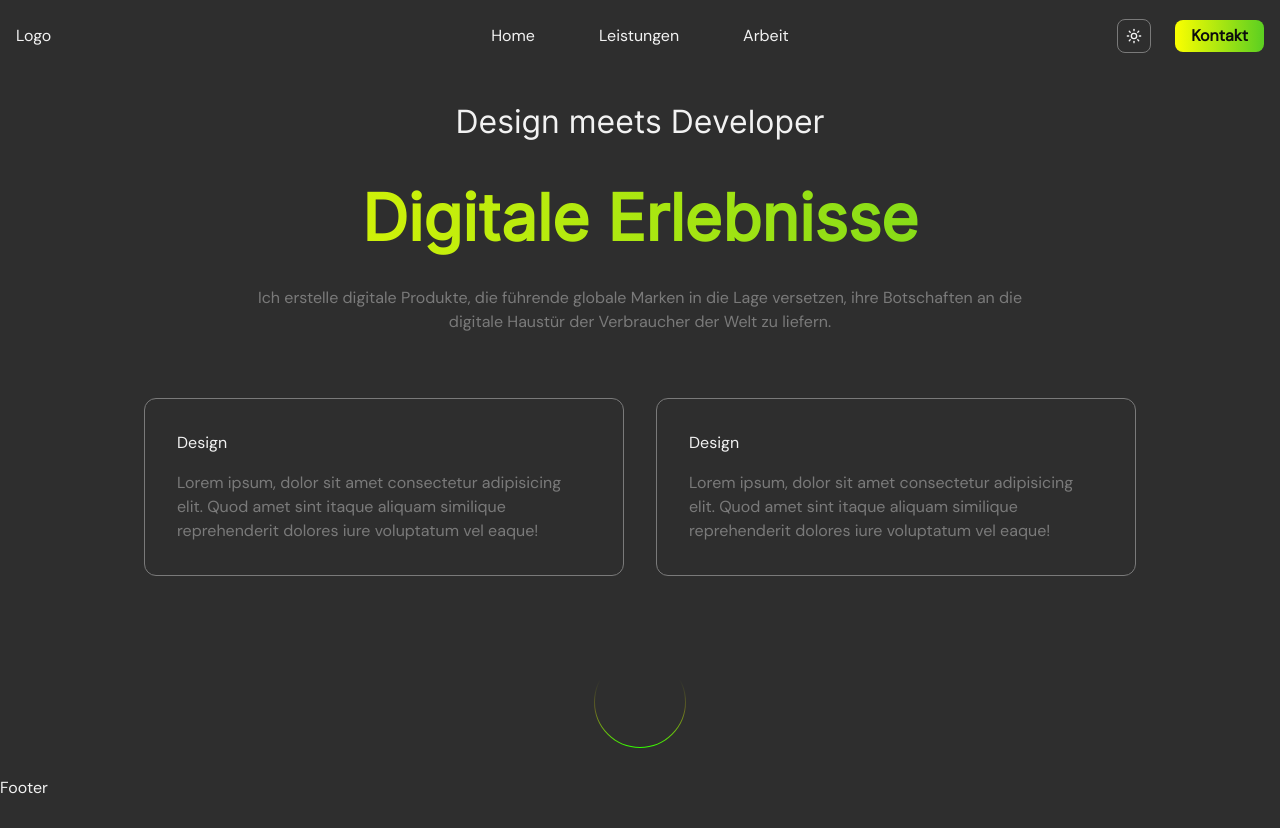
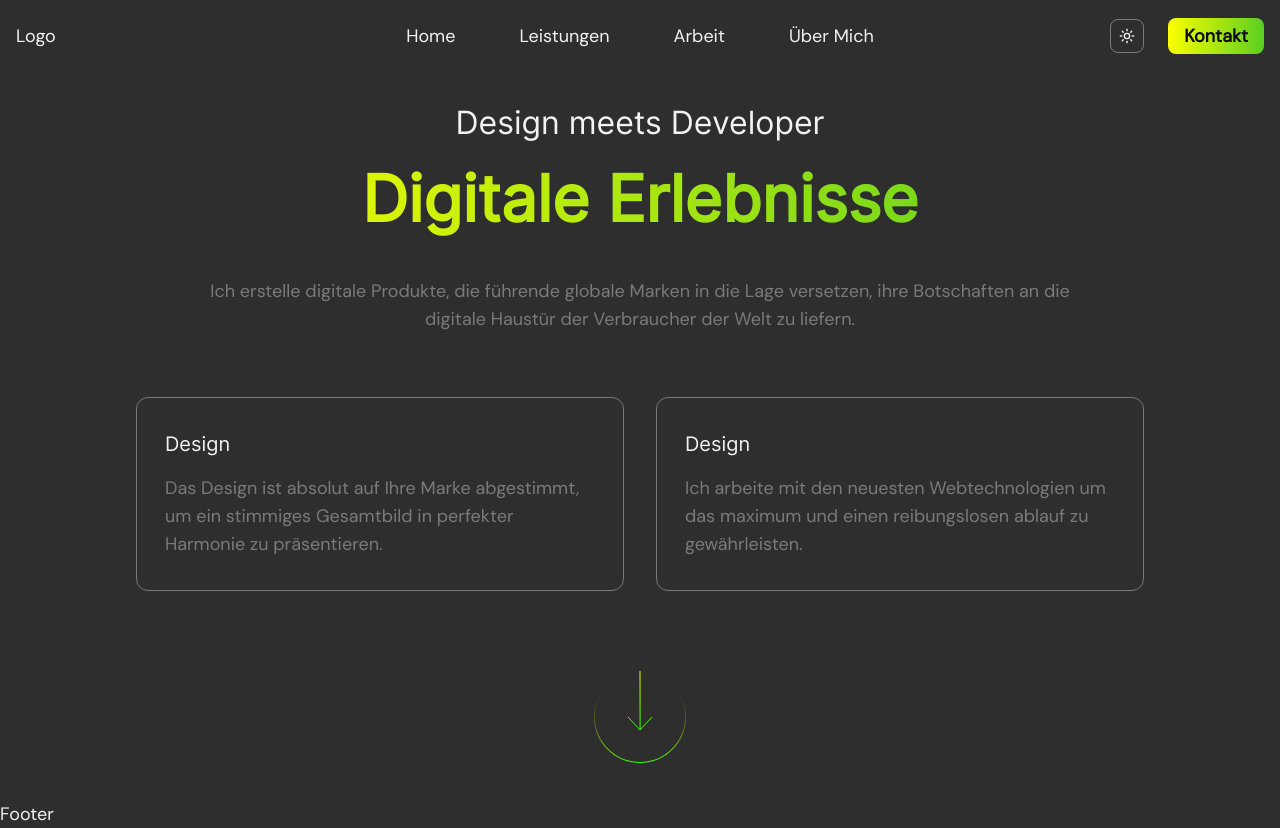
Before and after one commit to Pits-webdev/portfolio-2024, a Next.js app: page / in a window 1280 px wide. Before the commit the page ends 800 px from the top, so only its background shows below. Built offline with nearby package versions, Linux system fonts and the light colour scheme.

Commit message:
hero arrow

```diff
--- a/app/globals.css
+++ b/app/globals.css
@@ -28,7 +28,7 @@
   }
 
   body {
-    @apply font-DMSans bg-background text-white;
+    @apply font-DMSans bg-background text-white text-lg;
   }
 
   ._app {
@@ -51,4 +51,8 @@
   h2 {
     @apply font-Inter text-[32px];
   }
+
+  h3 {
+    @apply font-Inter text-[20px];
+  }
 }
--- a/components/Home/Hero.jsx
+++ b/components/Home/Hero.jsx
@@ -2,14 +2,14 @@ import React from "react";
 
 const Hero = () => {
   return (
-    <div className='_container'>
+    <div className='_container h-[calc(100vh-72px)] flex flex-col items-center justify-center'>
       <div className='text-center'>
         <h2 className='mb-6'>Design meets Developer</h2>
-        <h1 className='text-transparent bg-clip-text _gardient_right'>
+        <h1 className='text-transparent bg-clip-text _gardient_right py-6'>
           Digitale Erlebnisse
         </h1>
 
-        <p className='max-w-[800px] mx-auto text-gray mt-5'>
+        <p className='max-w-[920px] mx-auto text-gray mt-10 '>
           Ich erstelle digitale Produkte, die führende globale Marken in die
           Lage versetzen, ihre Botschaften an die digitale Haustür der
           Verbraucher der Welt zu liefern.
@@ -17,20 +17,18 @@ const Hero = () => {
       </div>
 
       <div className='flex justify-center gap-8 mt-16'>
-        <div className='max-w-[480px] p-8 border-gray border-[1px] rounded-xl'>
+        <div className='max-w-[488px] px-7 py-8 border-gray border-[1px] rounded-xl '>
           <h3 className='mb-4'>Design</h3>
           <p className='text-gray'>
-            Lorem ipsum, dolor sit amet consectetur adipisicing elit. Quod amet
-            sint itaque aliquam similique reprehenderit dolores iure voluptatum
-            vel eaque!
+            Das Design ist absolut auf Ihre Marke abgestimmt, um ein stimmiges
+            Gesamtbild in perfekter Harmonie zu präsentieren.
           </p>
         </div>
-        <div className='max-w-[480px] p-8 border-gray border-[1px] rounded-xl'>
+        <div className='max-w-[488px] px-7 py-8 border-gray border-[1px] rounded-xl '>
           <h3 className='mb-4'>Design</h3>
           <p className='text-gray'>
-            Lorem ipsum, dolor sit amet consectetur adipisicing elit. Quod amet
-            sint itaque aliquam similique reprehenderit dolores iure voluptatum
-            vel eaque!
+            Ich arbeite mit den neuesten Webtechnologien um das maximum und
+            einen reibungslosen ablauf zu gewährleisten.
           </p>
         </div>
       </div>
@@ -41,7 +39,7 @@ const Hero = () => {
           xmlns='http://www.w3.org/2000/svg'
           xmlnsXlink='http://www.w3.org/1999/xlink'
           width={92}
-          height={93.281}
+          height={92.5}
         >
           <defs>
             <linearGradient
@@ -60,8 +58,19 @@ const Hero = () => {
               id='d'
               x1={0.5}
               x2={0.5}
+              y1={-3.538}
+              y2={1}
+              gradientUnits='objectBoundingBox'
+            >
+              <stop offset='0%' stopColor='#E1FF00' />
+              <stop offset='100%' stopColor='#2FFF00' />
+            </linearGradient>
+            <linearGradient
+              id='e'
+              x1={0}
+              x2={0}
               y1={0}
-              y2={0.993}
+              y2={1}
               gradientUnits='objectBoundingBox'
             >
               <stop offset='0%' stopColor='#E1FF00' />
@@ -78,12 +87,18 @@ const Hero = () => {
           <g clipPath='url(#b)'>
             <use xlinkHref='#a' fill='none' stroke='url(#c)' strokeWidth={2} />
           </g>
-          <path
-            fill='none'
-            stroke='url(#d)'
-            strokeWidth={3}
-            d='M46.447.219v54.974'
-          />
+          <g fill='none'>
+            <path
+              stroke='url(#d)'
+              d='M24 46.095 11.993 59 0 46'
+              transform='translate(34)'
+            />
+            <path
+              stroke='url(#e)'
+              d='M12.096 59.01 12 0'
+              transform='translate(34)'
+            />
+          </g>
         </svg>
       </div>
     </div>
--- a/components/Nav.jsx
+++ b/components/Nav.jsx
@@ -15,6 +15,10 @@ const links = [
   {
     name: "arbeit",
     path: "/work",
+  },
+  {
+    name: "über mich",
+    path: "/about",
   },
 ];
 
```
